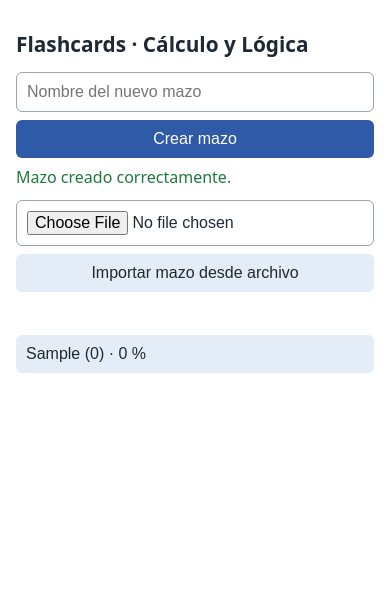
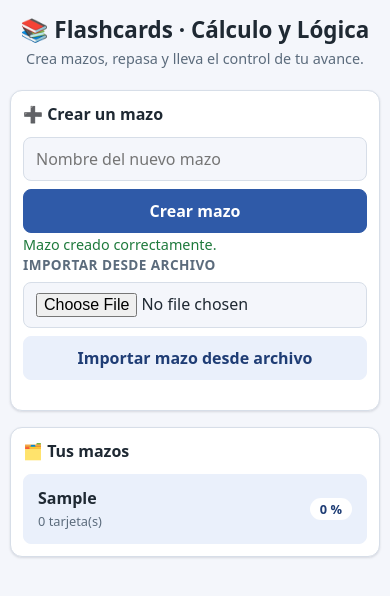
Before and after one commit to naomiyfrabricio/naomi_leonyfabricio_desarrollo_apps_final, a website with bundled scripts: page index.html in a window 390 px wide. Both pictures are taken after typing "Sample" into the empty fields and a click on the button "Crear mazo". Built offline with nearby package versions, Linux system fonts and the light colour scheme.

Commit message:
style: rediseño visual de la interfaz y manual breve (RNF-08)
Co-Authored-By: Claude Sonnet 5 <noreply@anthropic.com>

```diff
--- a/index.html
+++ b/index.html
@@ -5,48 +5,163 @@
   <meta name="viewport" content="width=device-width, initial-scale=1">
   <title>Flashcards · Cálculo y Lógica</title>
   <style>
+    :root {
+      --azul: #2f5aa8;
+      --azul-oscuro: #1f3d75;
+      --azul-claro: #eaf0fb;
+      --borde: #d7dee8;
+      --texto: #1f2933;
+      --texto-suave: #5b6b7c;
+      --rojo: #b42318;
+      --rojo-claro: #fbe7e5;
+      --verde: #1e7a3c;
+      --fondo: #f4f6fb;
+      --superficie: #ffffff;
+      --radio: 12px;
+      --sombra: 0 1px 3px rgba(31, 41, 51, .08), 0 1px 2px rgba(31, 41, 51, .06);
+    }
     * { box-sizing: border-box; }
-    body { font-family: system-ui, sans-serif; margin: 0; padding: 16px; max-width: 640px; margin-inline: auto; color: #1f2933; }
-    h1 { font-size: 1.3rem; } h2 { font-size: 1.1rem; }
-    form { display: flex; flex-direction: column; gap: 8px; margin-bottom: 8px; }
-    input, button { font-size: 1rem; padding: 10px; border-radius: 6px; border: 1px solid #9aa5b1; }
-    button { background: #2f5aa8; color: #fff; border: none; cursor: pointer; }
-    button:disabled { background: #9aa5b1; cursor: default; }
-    button.secundario { background: #e4ecf7; color: #1f2933; }
-    button.peligro { background: #b42318; }
-    ul { list-style: none; padding: 0; display: grid; gap: 6px; }
-    #lista-mazos button { width: 100%; text-align: left; background: #e4ecf7; color: #1f2933; }
-    .tarjeta-fila { display: flex; gap: 6px; align-items: center; flex-wrap: wrap; }
-    .tarjeta-fila span { flex: 1 1 100%; overflow-wrap: anywhere; }
-    .tarjeta-fila button { padding: 6px 10px; font-size: .9rem; }
-    .mensaje { min-height: 1.2em; margin: 4px 0 12px; }
-    .error { color: #b42318; } .ok { color: #1e7a3c; }
-    #tarjeta { border: 2px solid #2f5aa8; border-radius: 10px; padding: 20px; min-height: 140px; cursor: pointer; overflow-wrap: anywhere; }
-    #respuesta { color: #2f5aa8; font-weight: 600; margin-top: 12px; }
-    .fila { display: flex; gap: 8px; margin-top: 8px; } .fila button { flex: 1; }
-    #estadisticas { font-weight: 600; }
+    body {
+      font-family: system-ui, -apple-system, "Segoe UI", sans-serif;
+      margin: 0;
+      padding: 20px 16px 48px;
+      max-width: 640px;
+      margin-inline: auto;
+      color: var(--texto);
+      background: var(--fondo);
+      line-height: 1.4;
+    }
+
+    .app-header { text-align: center; margin-bottom: 20px; }
+    .app-header h1 { font-size: 1.4rem; margin: 0 0 4px; }
+    .app-header p { margin: 0; color: var(--texto-suave); font-size: .9rem; }
+
+    .panel {
+      background: var(--superficie);
+      border: 1px solid var(--borde);
+      border-radius: var(--radio);
+      box-shadow: var(--sombra);
+      padding: 16px;
+      margin-bottom: 16px;
+    }
+    .panel h2 {
+      font-size: 1rem;
+      margin: 0 0 12px;
+      display: flex;
+      align-items: center;
+      gap: 8px;
+    }
+    .panel h3 {
+      font-size: .85rem;
+      text-transform: uppercase;
+      letter-spacing: .03em;
+      color: var(--texto-suave);
+      margin: 18px 0 8px;
+    }
+    .panel h3:first-of-type { margin-top: 0; }
+
+    form { display: flex; flex-direction: column; gap: 8px; }
+    input, button {
+      font-size: 1rem;
+      padding: 10px 12px;
+      border-radius: 8px;
+      border: 1px solid var(--borde);
+      font-family: inherit;
+    }
+    input { background: var(--fondo); }
+    input:focus { outline: 2px solid var(--azul); outline-offset: 1px; }
+
+    button { background: var(--azul); color: #fff; border: 1px solid var(--azul); cursor: pointer; font-weight: 600; transition: filter .15s; }
+    button:hover { filter: brightness(1.08); }
+    button:disabled { background: #c3cbd6; border-color: #c3cbd6; cursor: default; filter: none; }
+    button.secundario { background: var(--azul-claro); color: var(--azul-oscuro); border-color: var(--azul-claro); }
+    button.peligro { background: var(--rojo-claro); color: var(--rojo); border-color: var(--rojo-claro); }
+
+    .mensaje { min-height: 1.1em; margin: 2px 0 0; font-size: .9rem; }
+    .mensaje.error { color: var(--rojo); } .mensaje.ok { color: var(--verde); }
+
+    /* Lista de mazos */
+    #lista-mazos { list-style: none; padding: 0; margin: 0; display: grid; gap: 8px; }
+    #lista-mazos li { display: block; }
+    #lista-mazos button {
+      width: 100%; text-align: left; display: flex; align-items: center; justify-content: space-between; gap: 10px;
+      background: var(--azul-claro); color: var(--texto); border-color: var(--azul-claro);
+      padding: 12px 14px;
+    }
+    #lista-mazos .mazo-nombre { font-weight: 600; overflow-wrap: anywhere; }
+    #lista-mazos .mazo-meta { font-size: .8rem; color: var(--texto-suave); font-weight: 400; }
+    #lista-mazos .mazo-badge {
+      flex: none; font-size: .8rem; font-weight: 700; color: var(--azul-oscuro);
+      background: #fff; border-radius: 999px; padding: 2px 10px;
+    }
+    #lista-mazos:empty::after {
+      content: 'Aún no tienes mazos. Crea el primero arriba.';
+      color: var(--texto-suave); font-size: .9rem; display: block; padding: 4px 0;
+    }
+
+    /* Detalle de mazo */
+    #titulo-mazo { font-size: 1.15rem; margin: 0; }
+    #estadisticas { color: var(--texto-suave); font-size: .9rem; margin: 2px 0 0; }
+    .fila { display: flex; gap: 8px; }
+    .fila button { flex: 1; }
+
+    #lista-tarjetas { list-style: none; padding: 0; margin: 0; display: grid; gap: 8px; }
+    .tarjeta-fila {
+      display: flex; gap: 10px; align-items: center; flex-wrap: wrap;
+      background: var(--fondo); border: 1px solid var(--borde); border-radius: 8px; padding: 10px 12px;
+    }
+    .tarjeta-fila span { flex: 1 1 100%; overflow-wrap: anywhere; font-size: .95rem; }
+    .tarjeta-fila button { padding: 6px 12px; font-size: .85rem; width: auto; flex: none; }
+
+    /* Estudio */
+    #posicion { text-align: center; color: var(--texto-suave); font-weight: 600; margin: 0 0 10px; }
+    #tarjeta {
+      border: 2px solid var(--azul); border-radius: var(--radio); background: var(--azul-claro);
+      padding: 28px 20px; min-height: 140px; cursor: pointer; overflow-wrap: anywhere;
+      display: flex; flex-direction: column; align-items: center; justify-content: center; text-align: center; gap: 10px;
+    }
+    #pregunta { font-size: 1.1rem; font-weight: 600; }
+    #respuesta { color: var(--azul-oscuro); font-weight: 600; min-height: 1.3em; }
+    #msg-estudio { text-align: center; margin-top: 10px; }
+
+    @media (max-width: 420px) {
+      body { padding: 14px 10px 36px; }
+      .panel { padding: 12px; }
+    }
   </style>
 </head>
 <body>
-  <h1>Flashcards · Cálculo y Lógica</h1>
+  <header class="app-header">
+    <h1>📚 Flashcards · Cálculo y Lógica</h1>
+    <p>Crea mazos, repasa y lleva el control de tu avance.</p>
+  </header>
 
+  <section class="panel">
+    <h2>➕ Crear un mazo</h2>
     <form id="form-mazo">
       <input id="nombre-mazo" placeholder="Nombre del nuevo mazo" aria-label="Nombre del mazo">
       <button type="submit">Crear mazo</button>
     </form>
     <p id="msg-mazo" class="mensaje"></p>
 
+    <h3>Importar desde archivo</h3>
     <form id="form-importar">
       <input id="archivo-importar" type="file" accept="application/json,.json" aria-label="Archivo de mazo a importar">
       <button type="submit" class="secundario">Importar mazo desde archivo</button>
     </form>
     <p id="msg-importar" class="mensaje"></p>
+  </section>
 
+  <section class="panel">
+    <h2>🗂️ Tus mazos</h2>
     <ul id="lista-mazos"></ul>
+  </section>
 
-  <section id="seccion-mazo" hidden>
+  <section id="seccion-mazo" class="panel" hidden>
     <h2 id="titulo-mazo"></h2>
     <p id="estadisticas"></p>
+
+    <h3>Datos del mazo</h3>
     <form id="form-renombrar">
       <input id="nuevo-nombre" aria-label="Nuevo nombre del mazo">
       <div class="fila">
@@ -54,27 +169,33 @@
         <button type="button" id="btn-eliminar-mazo" class="peligro">Eliminar mazo</button>
       </div>
     </form>
-    <button type="button" id="btn-exportar-mazo" class="secundario">Exportar este mazo</button>
+    <div class="fila" style="margin-top: 8px;">
+      <button type="button" id="btn-exportar-mazo" class="secundario">⇩ Exportar este mazo</button>
+    </div>
+
+    <h3>Tarjetas</h3>
     <ul id="lista-tarjetas"></ul>
-    <form id="form-tarjeta">
+    <form id="form-tarjeta" style="margin-top: 10px;">
       <input id="pregunta-in" placeholder="Pregunta" aria-label="Pregunta">
       <input id="respuesta-in" placeholder="Respuesta" aria-label="Respuesta">
       <button type="submit" id="btn-tarjeta">Añadir tarjeta</button>
     </form>
     <p id="msg-tarjeta" class="mensaje"></p>
-    <button id="btn-estudiar" type="button">Estudiar este mazo</button>
+
+    <button id="btn-estudiar" type="button" style="margin-top: 14px;">▶ Estudiar este mazo</button>
   </section>
 
-  <section id="seccion-estudio" hidden>
+  <section id="seccion-estudio" class="panel" hidden>
+    <h2>🧠 Modo estudio</h2>
     <p id="posicion"></p>
     <div id="tarjeta"><div id="pregunta"></div><div id="respuesta"></div></div>
-    <div class="fila">
+    <div class="fila" style="margin-top: 10px;">
       <button id="btn-revelar" type="button">Revelar respuesta</button>
-      <button id="btn-siguiente" type="button">Siguiente</button>
+      <button id="btn-siguiente" type="button" class="secundario">Siguiente</button>
     </div>
-    <div class="fila">
-      <button id="btn-acierto" type="button">Acierto</button>
-      <button id="btn-fallo" type="button" class="peligro">Fallo</button>
+    <div class="fila" style="margin-top: 8px;">
+      <button id="btn-acierto" type="button">✓ Acerté</button>
+      <button id="btn-fallo" type="button" class="peligro">✗ Fallé</button>
     </div>
     <p id="msg-estudio" class="mensaje ok"></p>
   </section>
--- a/src/ui/app.js
+++ b/src/ui/app.js
@@ -28,7 +28,28 @@ function pintarMazos() {
   for (const m of app.listarMazos()) {
     const li = document.createElement('li');
     const pct = app.resumen(m.id).porcentaje;
-    li.appendChild(boton(`${m.nombre} (${m.tarjetas.length}) · ${pct} %`, () => abrirMazo(m.id)));
+
+    const nombre = document.createElement('span');
+    nombre.className = 'mazo-nombre';
+    nombre.textContent = m.nombre;
+
+    const meta = document.createElement('span');
+    meta.className = 'mazo-meta';
+    meta.textContent = `${m.tarjetas.length} tarjeta(s)`;
+
+    const info = document.createElement('span');
+    info.append(nombre, document.createElement('br'), meta);
+
+    const badge = document.createElement('span');
+    badge.className = 'mazo-badge';
+    badge.textContent = `${pct} %`;
+
+    const b = document.createElement('button');
+    b.type = 'button';
+    b.append(info, badge);
+    b.onclick = () => abrirMazo(m.id);
+
+    li.appendChild(b);
     lista.appendChild(li);
   }
 }
```
Also changed, not shown: docs/plan_incrementos.md (+9 -9 lines), README.md. Lines whose indentation alone changed are shown as unchanged.
